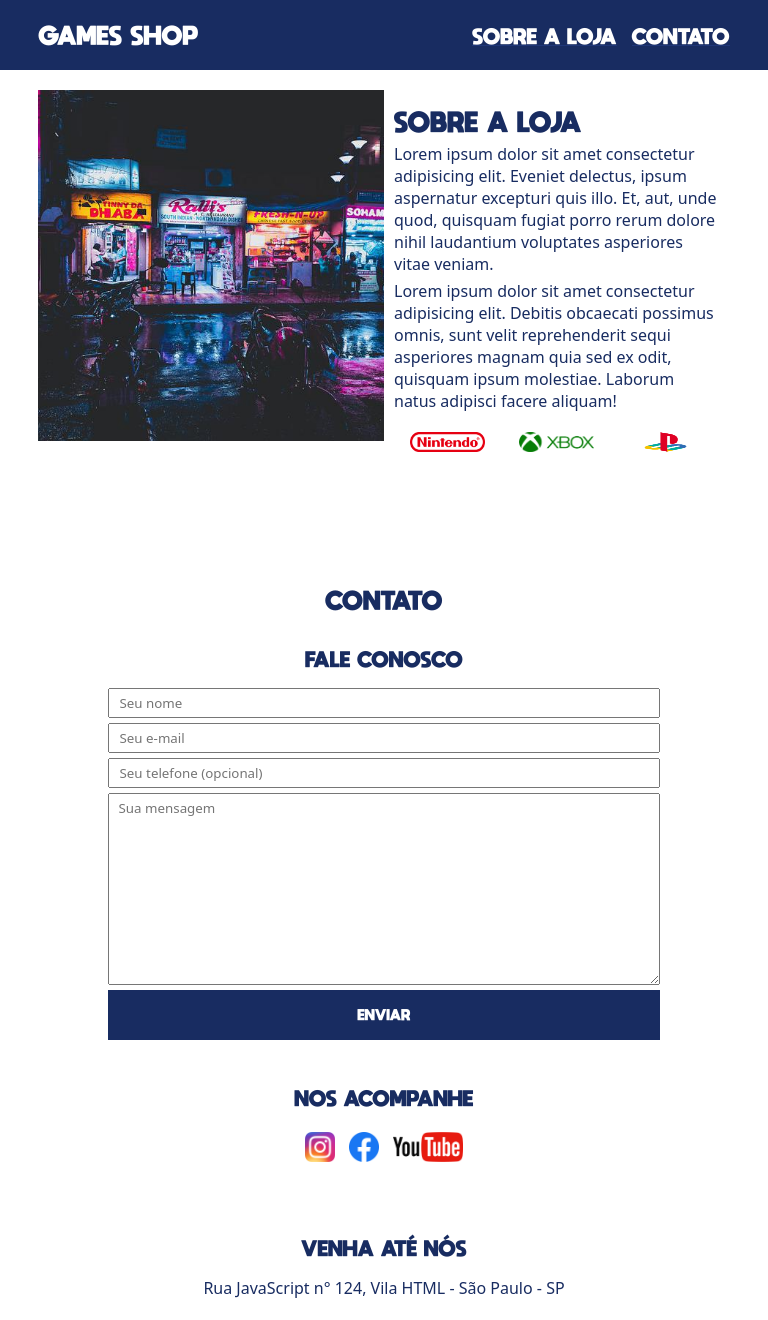
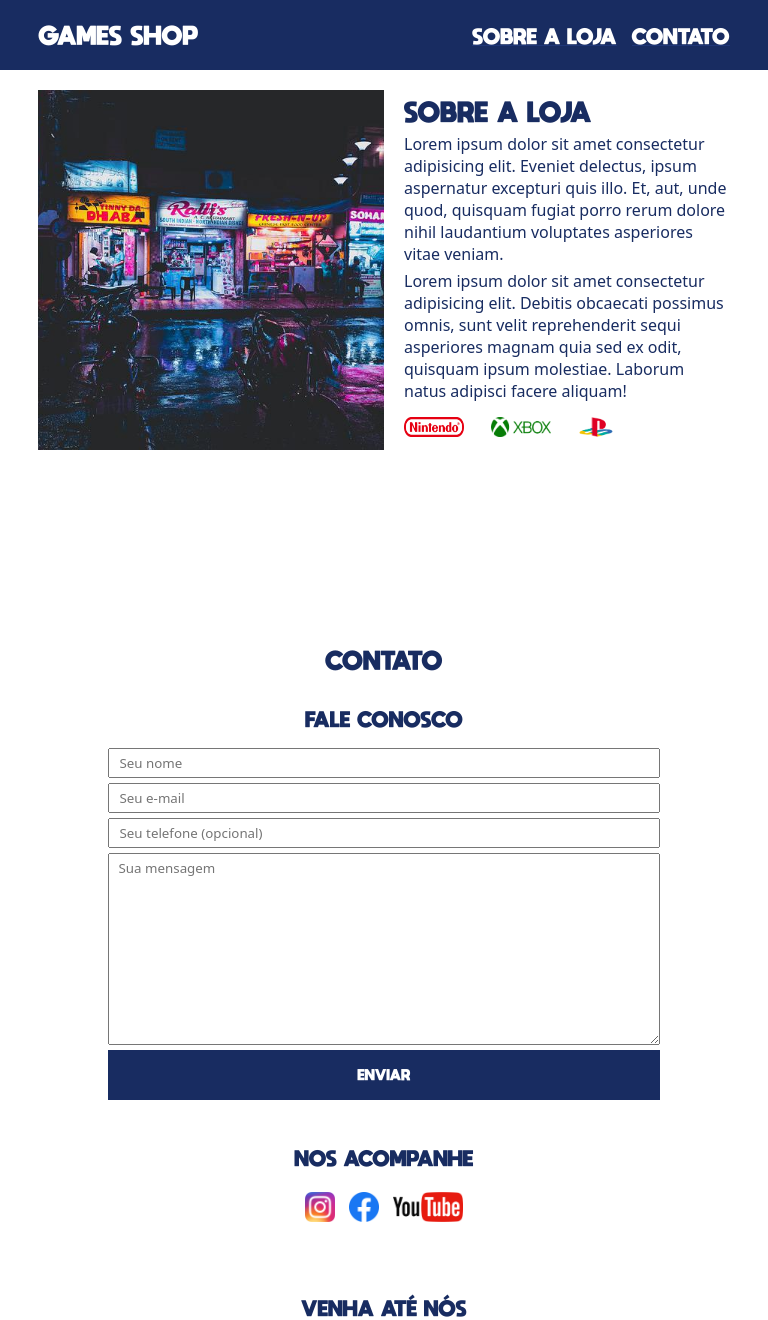
Before and after one commit to guilhermehenriquemartins/Games_Shop, a plain HTML site: page index.html in a window 768 px wide. Shown: the top 1320 px of the page. Drawn offline with Linux system fonts and the light colour scheme.

Commit message:
Alterando altura entre os ícones e o contato

```diff
--- a/estilos/first.css
+++ b/estilos/first.css
@@ -153,7 +153,7 @@ main {
   position: relative;
   width: 90%;
   margin: auto;
-  margin-top: 100px;
+  margin-top: 150px;
   margin-bottom: 20px;
   padding-top: 10px;
   padding-bottom: 10px;
--- a/estilos/geral.css
+++ b/estilos/geral.css
@@ -61,6 +61,8 @@ Grandes telas: acima de 1200px
 
   #sobre {
     height: 400px;
+    padding: 0px;
+    margin-top: 20px;
   }
 
   #imagem {
@@ -73,18 +75,19 @@ Grandes telas: acima de 1200px
     float: right;
     height: 100%;
     width: 50%;
+    padding: 10px 0px 0px 20px;
   }
 
   #texto > h2 {
     text-align: left;
+    margin: 0px;
+    margin-bottom: 10px;
   }
 
   .icones {
-    width: 100%;
-  }
-
-  .icones > img {
-    margin-left: 0px;
-    margin-right: 10px;
+    width: 80%;
+    text-align: left;
+    float: left;
+    margin: 10px auto;
   }
 }
```
